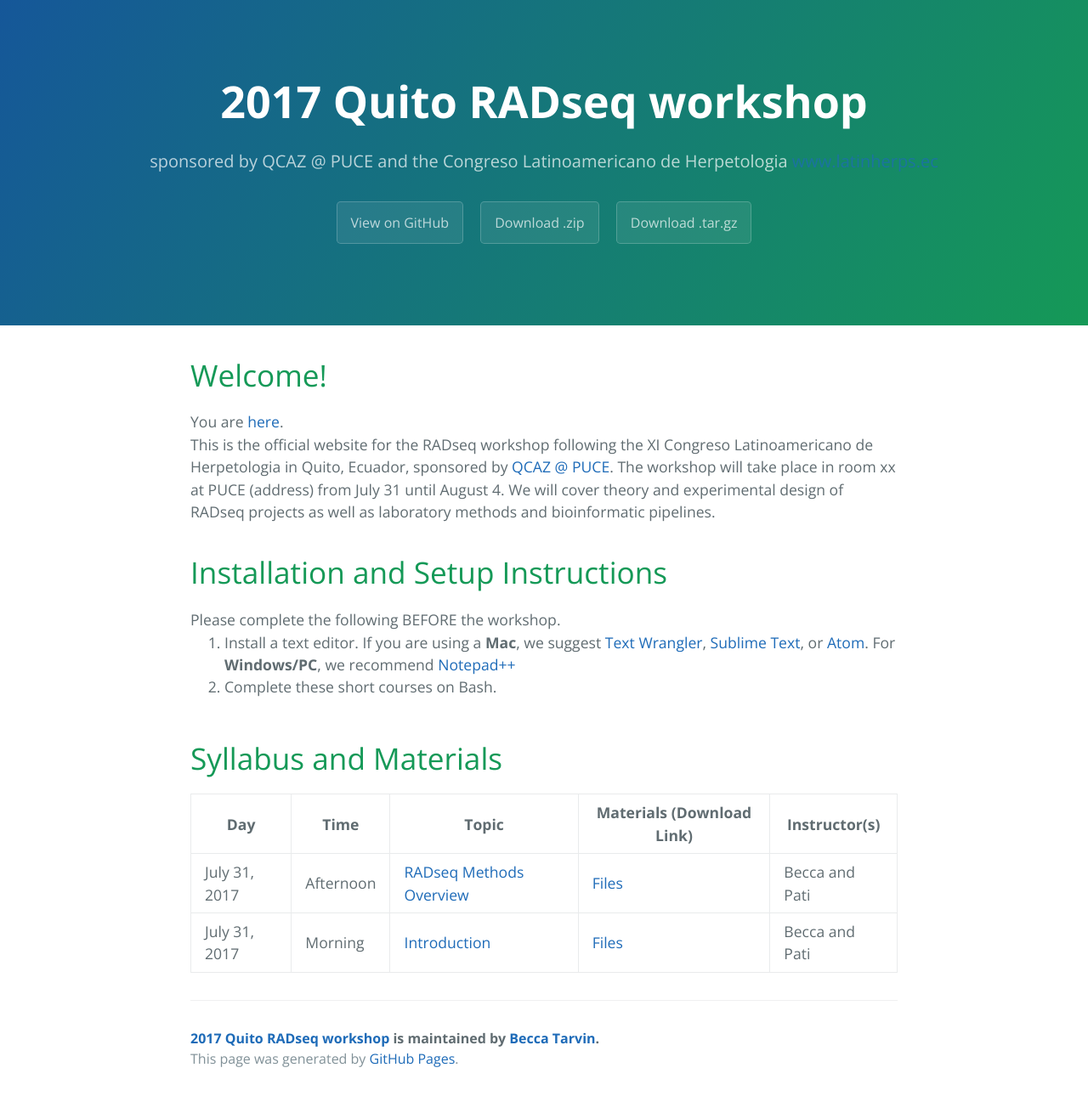
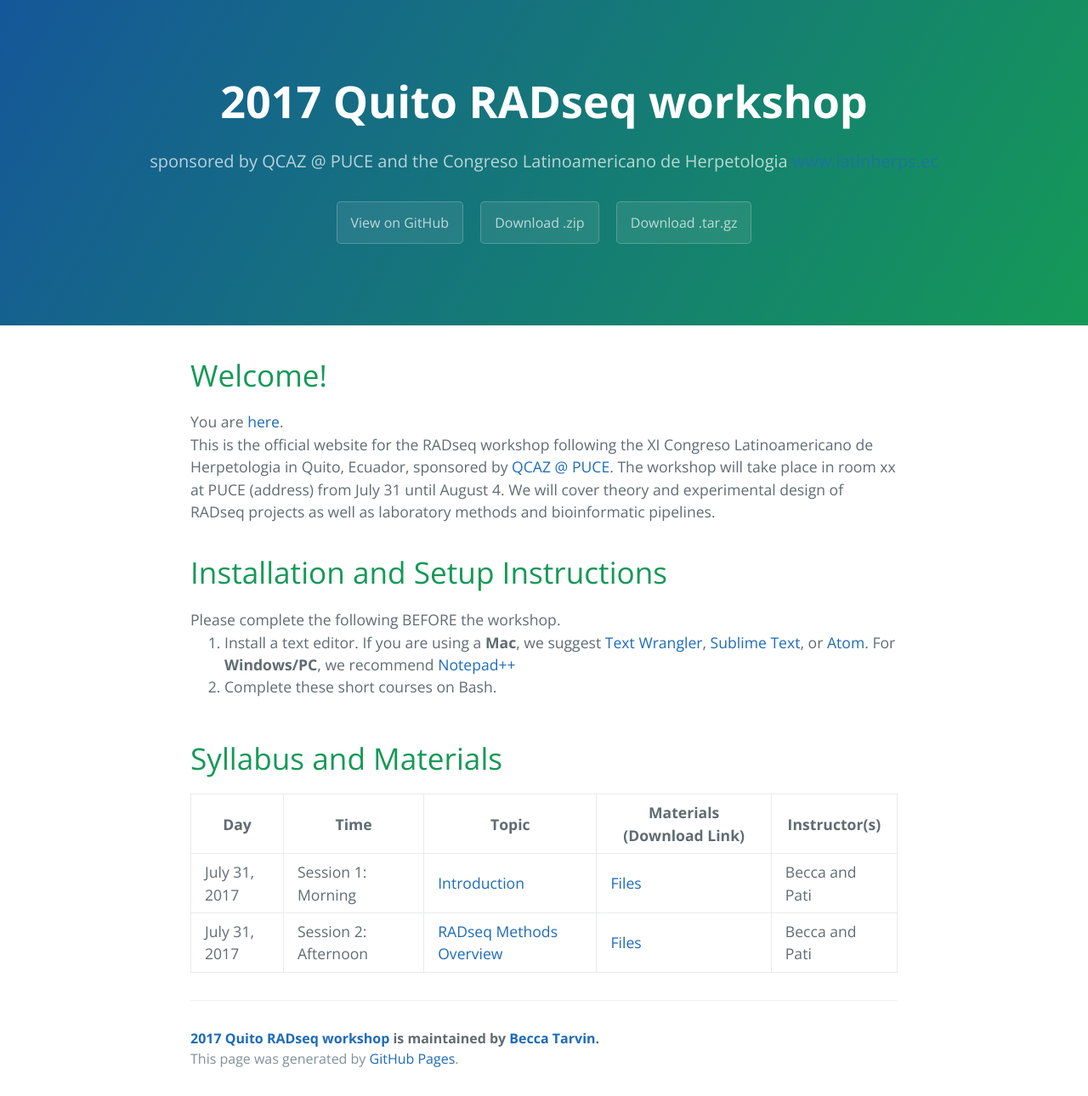
Before and after one commit to rdtarvin/RADseq_Quito_2017, a Jekyll site: the page built from index.html, in a window 1280 px wide. Shown: the whole page at 85% size. Built offline with Jekyll 4.4.1, drawn with Linux system fonts in a browser that asks for light colours; the list of posts is cut into pages by our own code.

Commit message:
fixed sorting issue?

```diff
--- a/_posts/2017-07-31-afternoon-RAD_Overview.md
+++ b/_posts/2017-07-31-afternoon-RAD_Overview.md
@@ -1,8 +1,8 @@
 ---
 layout: default
 title:  "RADseq Methods Overview"
-date:   2017-07-31 13:00:00
-time:   "Afternoon"
+date:   2017-07-31
+time:   "Session 2: Afternoon"
 categories: main
 instructor: "Becca and Pati"
 ---
--- a/_posts/2017-07-31-morning-Introduction.md
+++ b/_posts/2017-07-31-morning-Introduction.md
@@ -1,8 +1,8 @@
 ---
 layout: default
 title:  "Introduction"
-date:   2017-07-31 09:00:00
-time:   "Morning"
+date:   2017-07-31
+time:   "Session 1: Morning"
 categories: main
 instructor: "Becca and Pati"
 ---
```
